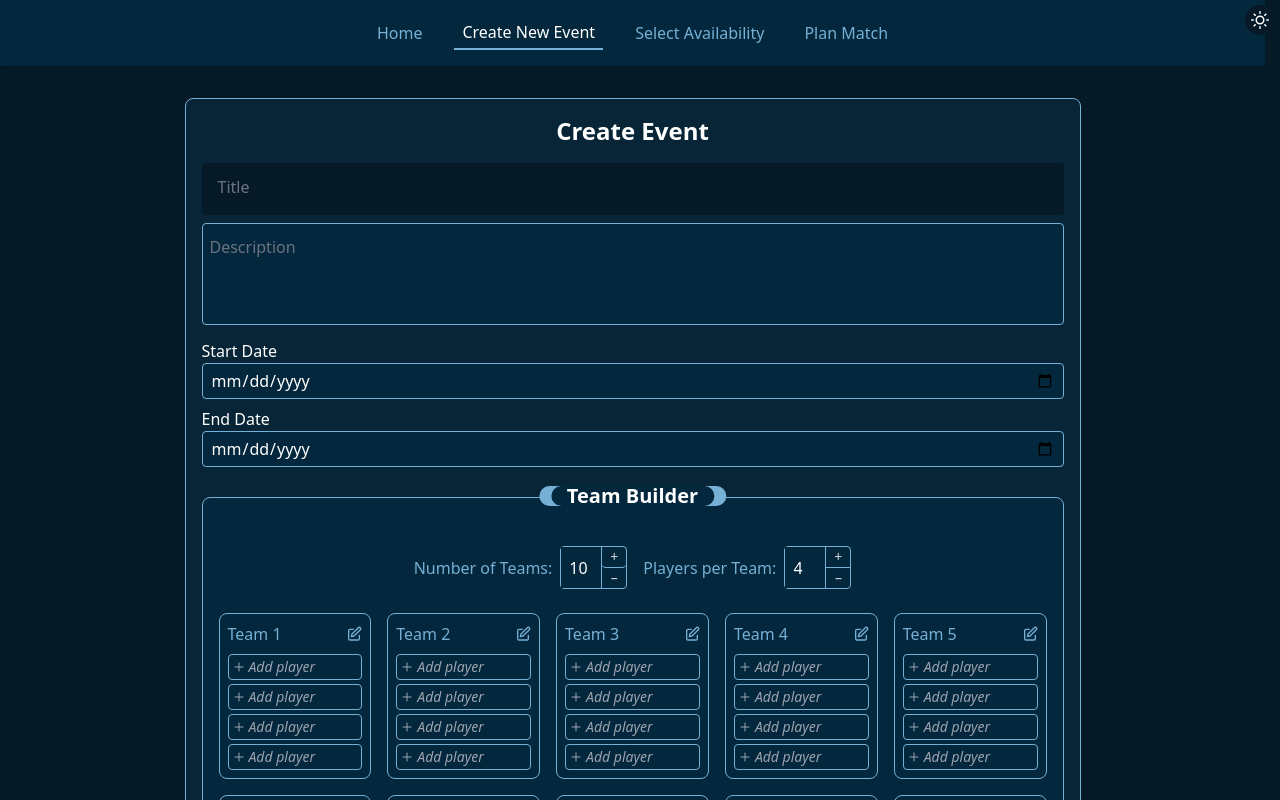
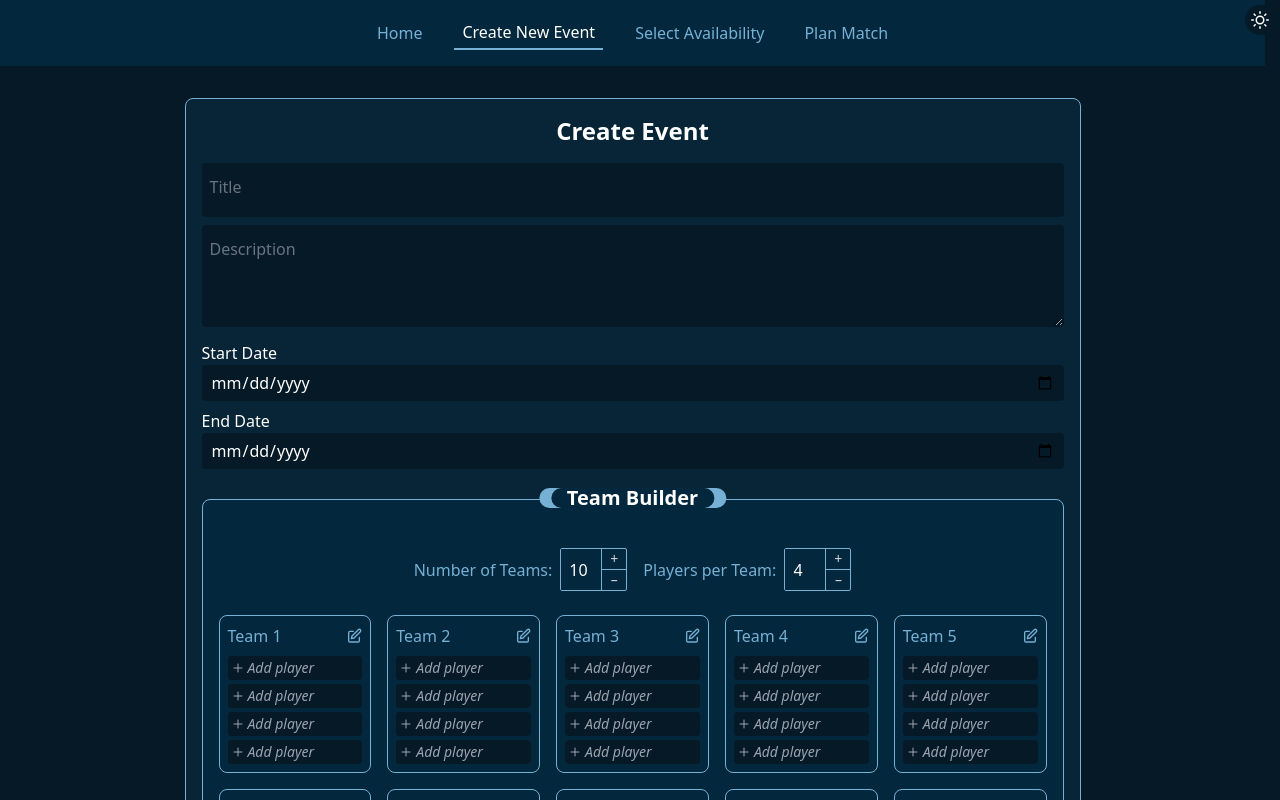
Before and after one commit to jazzorpheus/jof-scheduler, a React (Vite) app: page /create in a window 1280 px wide. Shown: the top 800 px of the page. Built offline with nearby package versions, Linux system fonts and the light colour scheme.

Commit message:
sublter styling on create event form, incl. expanding text area on event descriptions

```diff
--- a/src/components/CreateEventForm.jsx
+++ b/src/components/CreateEventForm.jsx
@@ -1,6 +1,33 @@
 import { useForm } from "react-hook-form";
+import { useRef } from "react";
 import TeamBuilder from "./TeamBuilder";
 import Button from "./Button";
+
+// Small internal component for auto-expanding textarea
+function AutoResizeTextarea({ register, name, id, ...props }) {
+  const ref = useRef();
+
+  const handleInput = () => {
+    const el = ref.current;
+    el.style.height = "auto";
+    el.style.height = `${el.scrollHeight}px`;
+  };
+
+  return (
+    <textarea
+      {...register(name)}
+      {...props}
+      id={id}
+      ref={ref}
+      onInput={handleInput}
+      rows={3}
+      className="peer w-full border dark:border-jof-blue-900 rounded px-2 pt-5 pb-2
+                 bg-transparent dark:bg-jof-blue-900 dark:hover:border-white
+                 dark:focus:border-jof-blue-light text-gray-100 overflow-hidden
+                 focus:outline-none focus:border-jof-blue-light transition-[height] duration-150 ease-in-out"
+    />
+  );
+}
 
 export default function CreateEventForm() {
   const { register, handleSubmit } = useForm({
@@ -22,55 +49,53 @@ export default function CreateEventForm() {
       <form onSubmit={handleSubmit(onSubmit)} className="space-y-4">
         {/* Event metadata */}
         <div className="space-y-2 mb-[30px]">
+          {/* *************************************************************************************************************************** */}
           <div className="relative">
             <input
               {...register("title")}
               id="title"
               placeholder=" "
-              className="peer w-full rounded px-2 pt-5 pb-2
-               bg-transparent dark:bg-jof-blue-900 dark:hover:bg-jof-blue-600
-               dark:focus:bg-jof-blue-900 text-gray-100
-               focus:outline-none focus:border-jof-blue-light"
+              className="peer w-full border dark:border-jof-blue-900 hover:border dark:hover:border-white dark:focus:border-jof-blue-light
+              rounded px-2 pt-5 pb-2 bg-transparent dark:bg-jof-blue-900 text-gray-100
+              focus:outline-none focus:border-jof-blue-light"
             />
             <label
               htmlFor="title"
-              className=" peer-focus:bg-jof-blue-900 px-2 absolute left-2 top-2 text-gray-400 transition-all duration-200
-               peer-placeholder-shown:top-3 peer-placeholder-shown:text-gray-500 peer-placeholder-shown:text-base
-               peer-focus:top-1 peer-focus:text-sm peer-focus:text-jof-blue-light"
+              className="absolute left-2 top-2 text-gray-400 transition-all duration-200
+              peer-placeholder-shown:top-3 peer-placeholder-shown:text-gray-500 peer-placeholder-shown:text-base
+              peer-focus:top-1 peer-focus:text-sm peer-focus:text-jof-blue-light
+              peer-[&:not(:placeholder-shown)]:top-1 peer-[&:not(:placeholder-shown)]:text-sm peer-[&:not(:placeholder-shown)]:text-jof-blue-light"
             >
               Title
             </label>
           </div>
 
-          {/* *************************************************************************************************************************** */}
-
           <div className="relative">
-            <textarea
-              {...register("description")}
+            <AutoResizeTextarea
+              register={register}
+              name="description"
               id="description"
               placeholder=" "
-              rows="3"
-              className="peer w-full border border-jof-blue-light rounded px-2 pt-5 pb-2
-               bg-transparent dark:bg-jof-blue-700 dark:hover:bg-jof-blue-600
-               dark:focus:bg-jof-blue-900 text-gray-100 resize-none
-               focus:outline-none focus:border-jof-blue-light"
             />
             <label
               htmlFor="description"
               className="absolute left-2 top-2 text-gray-400 transition-all duration-200
-               peer-placeholder-shown:top-3 peer-placeholder-shown:text-gray-500 peer-placeholder-shown:text-base
-               peer-focus:top-1 peer-focus:text-sm peer-focus:text-jof-blue-light"
+              peer-placeholder-shown:top-3 peer-placeholder-shown:text-gray-500 peer-placeholder-shown:text-base
+              peer-focus:top-1 peer-focus:text-sm peer-focus:text-jof-blue-light
+              peer-[&:not(:placeholder-shown)]:top-1 peer-[&:not(:placeholder-shown)]:text-sm peer-[&:not(:placeholder-shown)]:text-jof-blue-light"
             >
               Description
             </label>
           </div>
+
+          {/* *************************************************************************************************************************** */}
 
           <label className="block">
             Start Date
             <input
               type="date"
               {...register("startDate")}
-              className="border border-jof-blue-light rounded px-2 py-1 w-full dark:bg-jof-blue-700 dark:hover:bg-jof-blue-600 dark:focus:bg-jof-blue-900"
+              className="border dark:border-jof-blue-900 rounded px-2 py-1 w-full dark:bg-jof-blue-900 dark:hover:border-white dark:focus:border-jof-blue-light"
             />
           </label>
           <label className="block">
@@ -78,7 +103,7 @@ export default function CreateEventForm() {
             <input
               type="date"
               {...register("endDate")}
-              className="border border-jof-blue-light rounded px-2 py-1 w-full dark:bg-jof-blue-700 dark:hover:bg-jof-blue-600 dark:focus:bg-jof-blue-900"
+              className="border dark:border-jof-blue-900 rounded px-2 py-1 w-full dark:bg-jof-blue-900 dark:hover:border-white"
             />
           </label>
         </div>
--- a/src/components/EditableTeamRoster.jsx
+++ b/src/components/EditableTeamRoster.jsx
@@ -164,18 +164,15 @@ export default function EditableTeamRoster({
             <li
               key={i}
               tabIndex={0}
-              className={`flex items-center justify-between px-1 py-0.5 rounded cursor-pointer ${
-                !player
-                  ? "hover:bg-sky-200 border border-jof-blue-light dark:hover:bg-jof-blue-500 dark:hover:border-white dark:focus:bg-jof-blue-900" // empty slot
-                  : "hover:bg-sky-200 border border-jof-blue-light dark:hover:bg-jof-blue-500 dark:hover:border-white dark:focus:bg-jof-blue-900" // filled slot
-              }`}
+              className={`group flex items-center justify-between px-1 py-0.5 rounded cursor-pointer
+              dark:bg-jof-blue-900 hover:dark:text-white`}
               onClick={() => startEditPlayer(i, player)}
             >
-              <div className="group flex items-center space-x-1">
+              <div className="flex items-center space-x-1">
                 {!player && (
                   <svg
                     xmlns="http://www.w3.org/2000/svg"
-                    className="h-3 w-3 text-gray-400 dark:group-hover:text-white"
+                    className="h-3 w-3 text-gray-400 group-hover:text-white"
                     fill="none"
                     viewBox="0 0 24 24"
                     stroke="currentColor"
@@ -192,7 +189,7 @@ export default function EditableTeamRoster({
                   className={
                     player
                       ? "text-gray-800 cursor-pointer hover:text-blue-500 dark:text-white"
-                      : "text-gray-400 italic select-none dark:group-hover:text-white"
+                      : "text-gray-400 italic select-none group-hover:text-white"
                   }
                 >
                   {player || "Add player"}
--- a/src/components/TeamBuilder.jsx
+++ b/src/components/TeamBuilder.jsx
@@ -50,7 +50,7 @@ function NumTeamsInput() {
       <span className="text-md font-medium dark:text-jof-blue-light">
         Number of Teams:
       </span>
-      <div className="flex items-stretch border border-jof-blue-light rounded">
+      <div className="flex items-stretch border border-jof-blue-light rounded-sm">
         <input
           type="text"
           value={tempValue}
@@ -64,7 +64,7 @@ function NumTeamsInput() {
           <button
             type="button"
             onClick={increment}
-            className="flex-1 w-6 border-b border-jof-blue-light text-gray-700 dark:text-gray-300 px-1 text-sm select-none hover:bg-jof-blue-500 rounded"
+            className="flex-1 w-6 border-b border-jof-blue-light text-gray-700 dark:text-gray-300 px-1 text-sm select-none hover:bg-jof-blue-500"
           >
             +
           </button>
@@ -126,7 +126,7 @@ function RosterSizeInput() {
       <span className="text-md font-medium dark:text-jof-blue-light">
         Players per Team:
       </span>
-      <div className="flex items-stretch border border-jof-blue-light rounded">
+      <div className="flex items-stretch border border-jof-blue-light rounded-sm">
         <input
           type="text"
           value={tempValue}
--- a/src/index.css
+++ b/src/index.css
@@ -6,6 +6,13 @@ html,
 body {
   scrollbar-gutter: stable;
   background-color: #051a26;
+}
+
+/* To ensure borders don't expand elements */
+*,
+::before,
+::after {
+  box-sizing: border-box;
 }
 
 /* --- Slot highlight animation --- */
```
